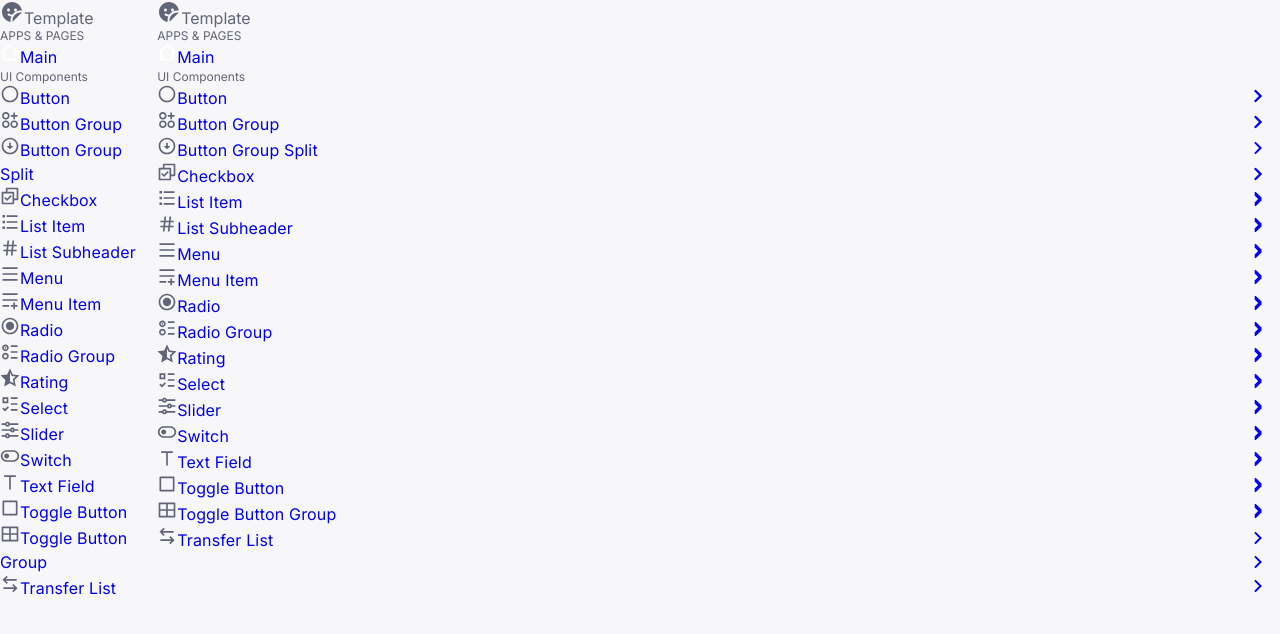
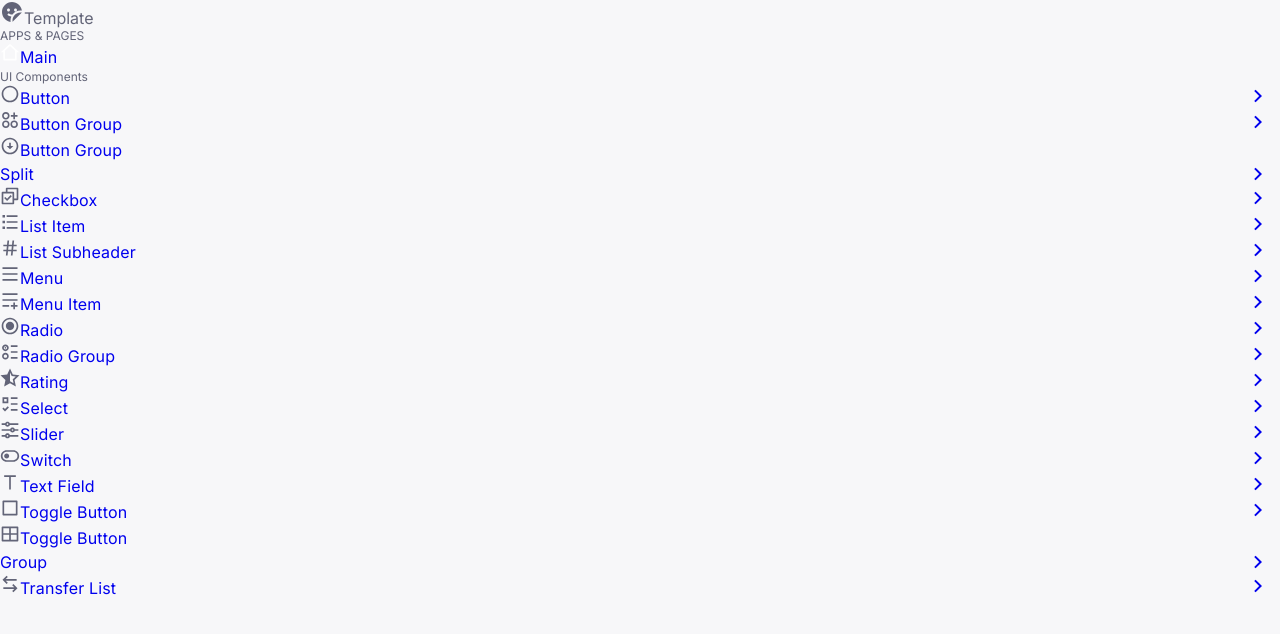
Before and after one commit to HaJaehyeong/template, a Next.js app: page /how-to-use in a window 1280 px wide. Shown: the top 634 px of the page. Built offline with nearby package versions, Linux system fonts and the light colour scheme.

Commit message:
modify how to use page: remove calling Navigation

```diff
--- a/src/app/(sample)/how-to-use/page.tsx
+++ b/src/app/(sample)/how-to-use/page.tsx
@@ -1,11 +1,5 @@
-import Navigation from './_components/navigation/navigation';
-
 const HowToUse: React.FC = () => {
-  return (
-    <div>
-      <Navigation />
-    </div>
-  );
+  return <div></div>;
 };
 
 export default HowToUse;
```
